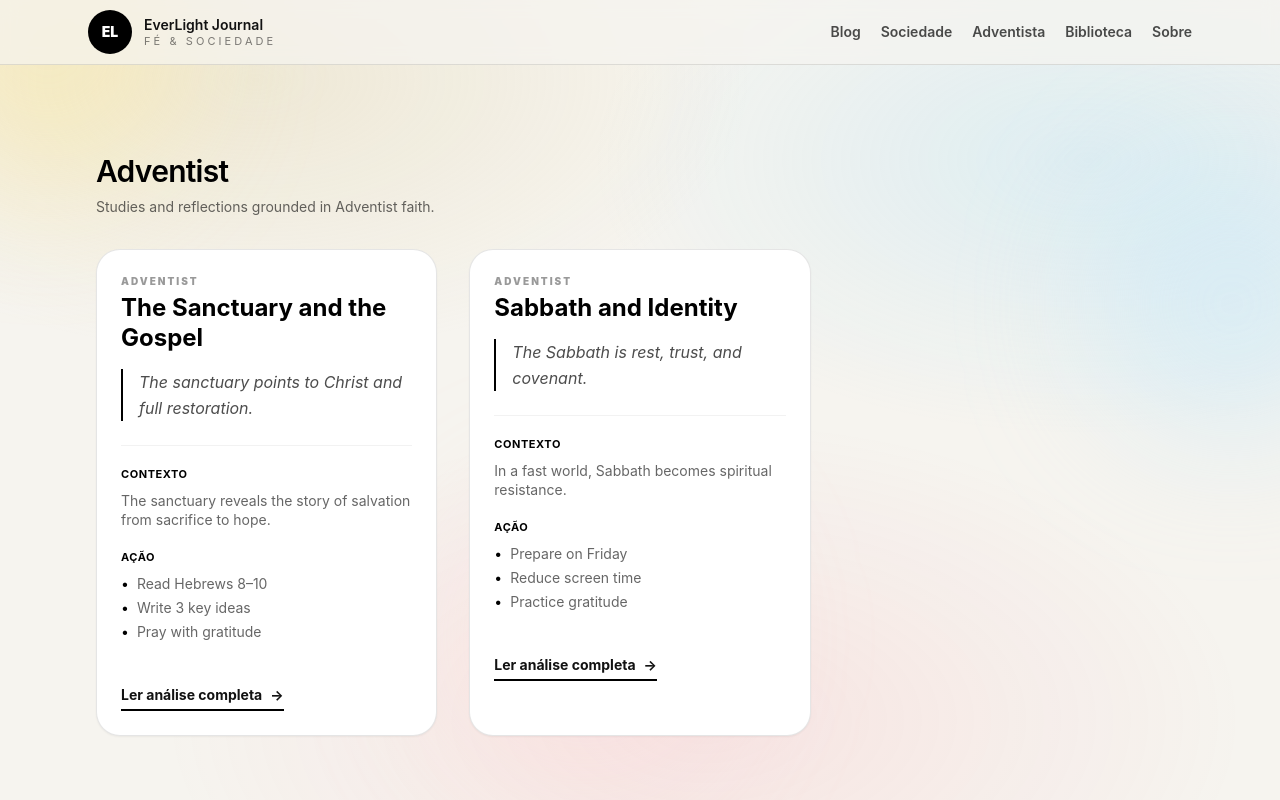
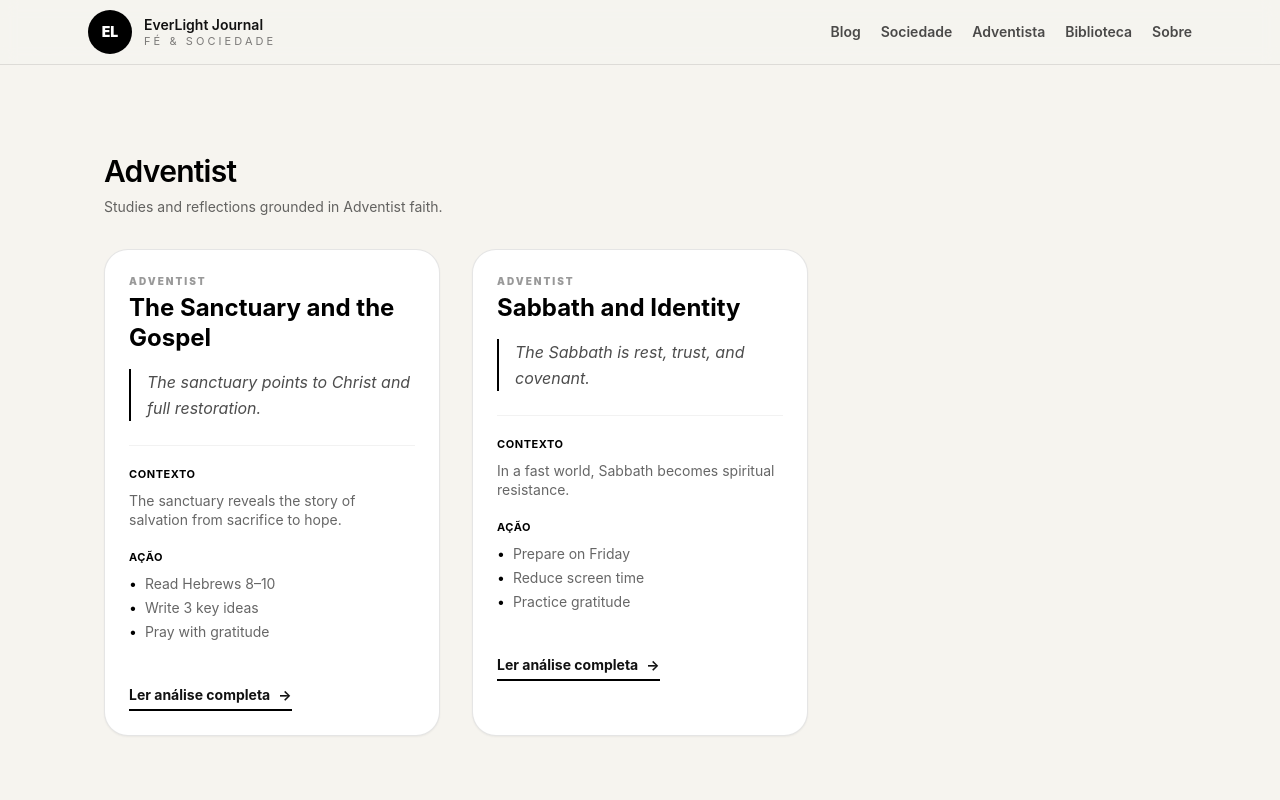
Before and after one commit to eliaslicojicacoma-spec/EverLight-Journal, a Next.js app: page /en/adventist in a window 1280 px wide. Shown: the top 800 px of the page. Built offline with nearby package versions, Linux system fonts and the light colour scheme.

Commit message:
Update layout.tsx

```diff
--- a/src/app/[locale]/layout.tsx
+++ b/src/app/[locale]/layout.tsx
@@ -1,31 +1,31 @@
+import "@/styles/globals.css";
 import type { ReactNode } from "react";
 import Header from "@/components/layout/Header";
 import Footer from "@/components/layout/Footer";
+import { siteConfig, type SiteLocale } from "@/config/siteConfig";
+
+export const dynamic = "force-static";
+
+export function generateStaticParams() {
+  return siteConfig.i18n.locales.map((locale) => ({ locale }));
+}
 
 export default function LocaleLayout({
   children,
   params,
 }: {
   children: ReactNode;
-  params: { locale: string };
+  params: { locale: SiteLocale };
 }) {
-  const locale = params?.locale ?? "pt";
+  const locale = params?.locale ?? siteConfig.i18n.defaultLocale;
 
   return (
-    <html lang={locale} suppressHydrationWarning>
-      <body className="el-bg min-h-screen">
-        <div className="pointer-events-none fixed inset-0 -z-10">
-          <div className="absolute -top-24 -left-24 h-72 w-72 rounded-full bg-amber-200/35 blur-3xl dark:bg-amber-500/10" />
-          <div className="absolute top-40 -right-24 h-72 w-72 rounded-full bg-sky-200/35 blur-3xl dark:bg-sky-500/10" />
-          <div className="absolute bottom-0 left-1/3 h-80 w-80 rounded-full bg-rose-200/20 blur-3xl dark:bg-rose-500/10" />
-        </div>
-
+    <html lang={locale}>
+      <body className="min-h-screen antialiased">
         <Header locale={locale} />
-
-        <main className="mx-auto w-full max-w-6xl px-4 py-6 sm:py-10">
+        <main className="mx-auto w-full max-w-6xl px-4 sm:px-6 py-10">
           {children}
         </main>
-
         <Footer locale={locale} />
       </body>
     </html>
```
